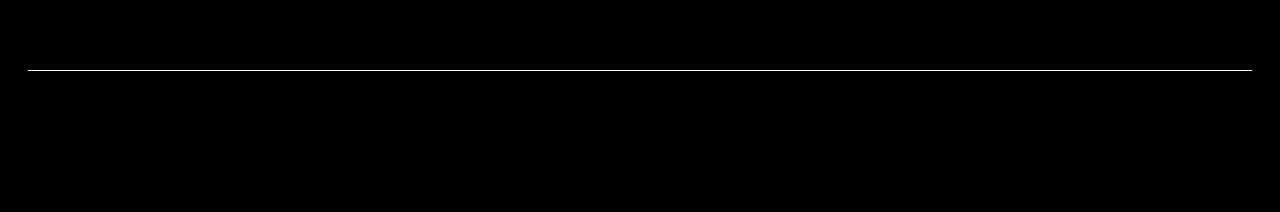
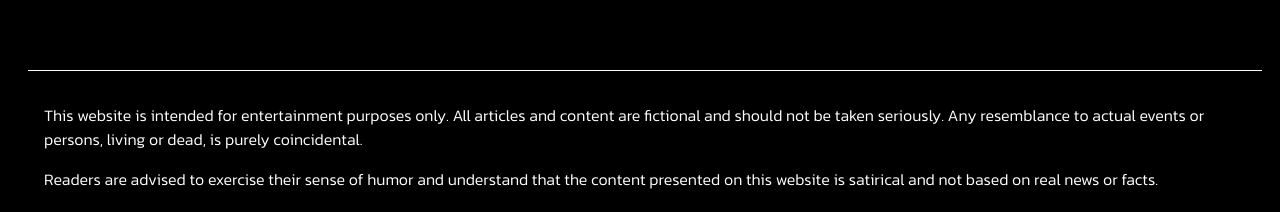
Before and after one commit to srivat2001/nextComicalCabinet, a Next.js app: page / in a window 1280 px wide. Shown: the part 728-940 px from the top of the page. Built offline with nearby package versions, Linux system fonts and the light colour scheme; no server answers; the database is empty.

Commit message:
fixed meta data issues, fixed section issues

```diff
--- a/next.config.js
+++ b/next.config.js
@@ -4,4 +4,6 @@ module.exports = {
   sassOptions: {
     includePaths: [path.join(__dirname, "styles")],
   },
+
+  reactStrictMode: false,
 };
--- a/util/scss/article.scss
+++ b/util/scss/article.scss
@@ -73,6 +73,7 @@
   .article-para {
     font-size: 20px;
     text-align: left;
+    font-family: "Kavinlight";
     margin-top: 33px;
     font-weight: 200;
     @include respond-to("small") {
--- a/util/scss/disclaimer.scss
+++ b/util/scss/disclaimer.scss
@@ -1,14 +1,16 @@
 @import "responsive";
 .disclaimer {
   margin-left: 20px;
-  margin-right: 20px;
-  padding: 0px;
-  padding-top: 10px;
+  margin-right: 10px;
   border-top: 1px solid white;
   background: transparent;
-  color: black;
   margin-top: 91px;
   line-height: 1.5;
+  background: black;
+  color: white;
+  padding: 1rem;
+  font-weight: 100;
+  font-family: "Kavinlight";
   @include respond-to("small") {
     margin: 0;
   }
--- a/util/scss/main.scss
+++ b/util/scss/main.scss
@@ -5,6 +5,8 @@ body {
   color: black;
   overflow-x: hidden;
   position: relative;
+  width: fit-content;
+
   @include respond-to("mobile") {
     background-color: white;
     color: black;
@@ -55,8 +57,12 @@ button {
   }
 }
 @font-face {
-  font-family: "myFirstFont";
+  font-family: "Kavinnormal";
   src: url("../fonts/Kanit-Regular.ttf") format("truetype");
+}
+@font-face {
+  font-family: "Kavinlight";
+  src: url("../fonts/Kanit-Light.ttf") format("truetype");
 }
 .mainloadingScreen {
   margin-left: 10px;
@@ -88,7 +94,7 @@ button {
 }
 
 .App {
-  font-family: "myFirstFont";
+  font-family: "Kavinnormal";
   position: relative;
   font-size: 600;
   margin: 2rem;
```
Also changed, not shown: pages/article/[projectid].js (+4 -20 lines), pages/section/[type].js (+18 -18 lines), util/fonts/Kanit-Light.ttf (added).
